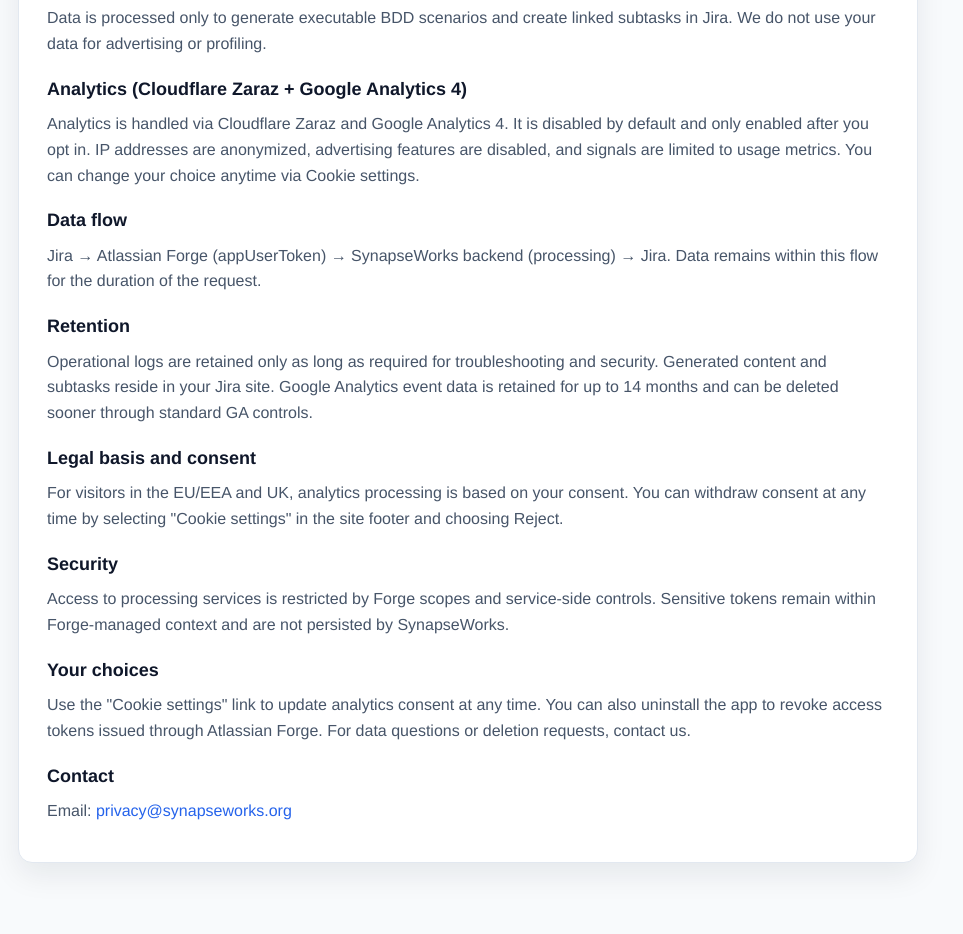
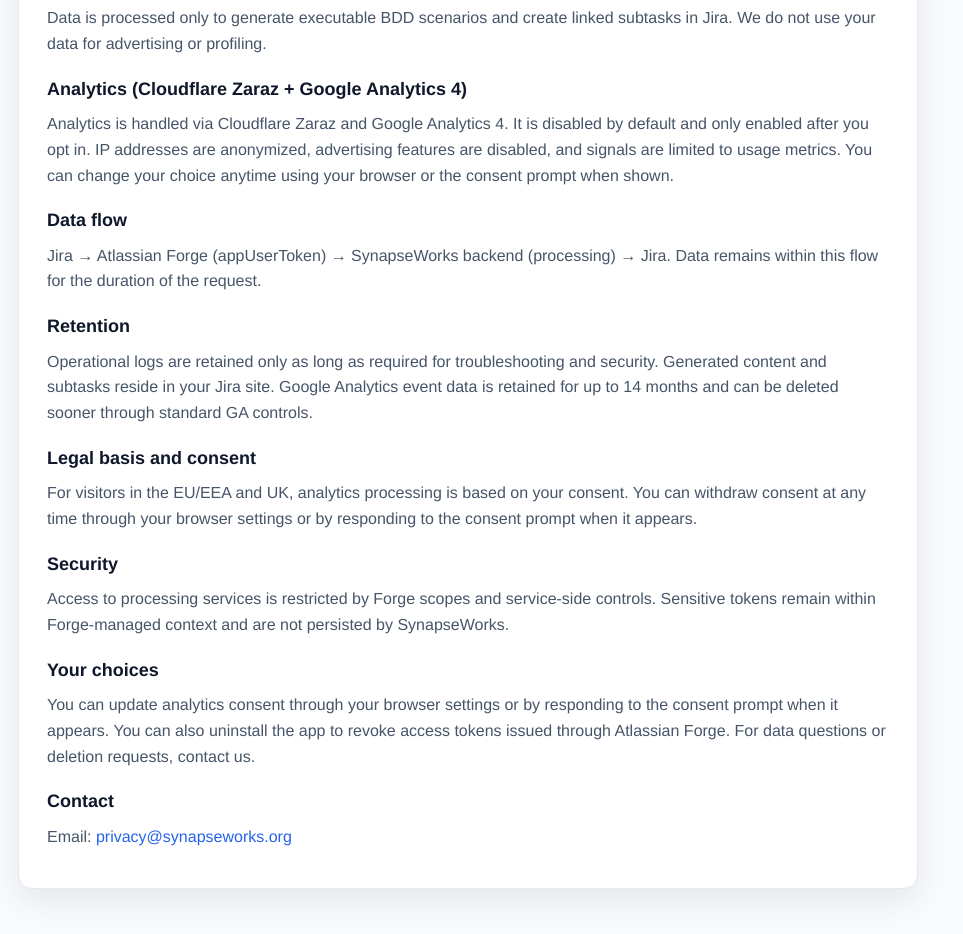
Before and after one commit to lucianRME/synapseworks-site, a plain HTML site: page privacy/index.html in a window 1280 px wide. Shown: the part 550-1484 px from the top of the page, without its empty margins (0-963 px from the left). Drawn offline with Linux system fonts and the light colour scheme.

Commit message:
removing invalid links

```diff
--- a/privacy/index.html
+++ b/privacy/index.html
@@ -57,7 +57,7 @@
     <p>Data is processed only to generate executable BDD scenarios and create linked subtasks in Jira. We do not use your data for advertising or profiling.</p>
 
     <h2>Analytics (Cloudflare Zaraz + Google Analytics 4)</h2>
-    <p>Analytics is handled via Cloudflare Zaraz and Google Analytics 4. It is disabled by default and only enabled after you opt in. IP addresses are anonymized, advertising features are disabled, and signals are limited to usage metrics. You can change your choice anytime via Cookie settings.</p>
+    <p>Analytics is handled via Cloudflare Zaraz and Google Analytics 4. It is disabled by default and only enabled after you opt in. IP addresses are anonymized, advertising features are disabled, and signals are limited to usage metrics. You can change your choice anytime using your browser or the consent prompt when shown.</p>
 
     <h2>Data flow</h2>
     <p>Jira → Atlassian Forge (appUserToken) → SynapseWorks backend (processing) → Jira. Data remains within this flow for the duration of the request.</p>
@@ -66,13 +66,13 @@
     <p>Operational logs are retained only as long as required for troubleshooting and security. Generated content and subtasks reside in your Jira site. Google Analytics event data is retained for up to 14 months and can be deleted sooner through standard GA controls.</p>
 
     <h2>Legal basis and consent</h2>
-    <p>For visitors in the EU/EEA and UK, analytics processing is based on your consent. You can withdraw consent at any time by selecting "Cookie settings" in the site footer and choosing Reject.</p>
+    <p>For visitors in the EU/EEA and UK, analytics processing is based on your consent. You can withdraw consent at any time through your browser settings or by responding to the consent prompt when it appears.</p>
 
     <h2>Security</h2>
     <p>Access to processing services is restricted by Forge scopes and service-side controls. Sensitive tokens remain within Forge-managed context and are not persisted by SynapseWorks.</p>
 
     <h2>Your choices</h2>
-    <p>Use the "Cookie settings" link to update analytics consent at any time. You can also uninstall the app to revoke access tokens issued through Atlassian Forge. For data questions or deletion requests, contact us.</p>
+    <p>You can update analytics consent through your browser settings or by responding to the consent prompt when it appears. You can also uninstall the app to revoke access tokens issued through Atlassian Forge. For data questions or deletion requests, contact us.</p>
 
     <h2>Contact</h2>
     <p>Email: <a href="mailto:privacy@synapseworks.org">privacy@synapseworks.org</a></p>
@@ -82,7 +82,6 @@
     <a href="/support">Support</a>
     <a href="/privacy">Privacy Policy</a>
     <a href="/cookie-policy">Cookie Policy</a>
-    <a href="#" onclick="if (window.zaraz?.consent) { zaraz.consent.modal = true; } return false;">Cookie settings</a>
   </footer>
 </body>
 </html>
```
Also changed, not shown: cookie-policy/index.html (+3 -4 lines), index.html (+0 -1 lines), security/index.html (+0 -1 lines), support/index.html (+0 -1 lines).
